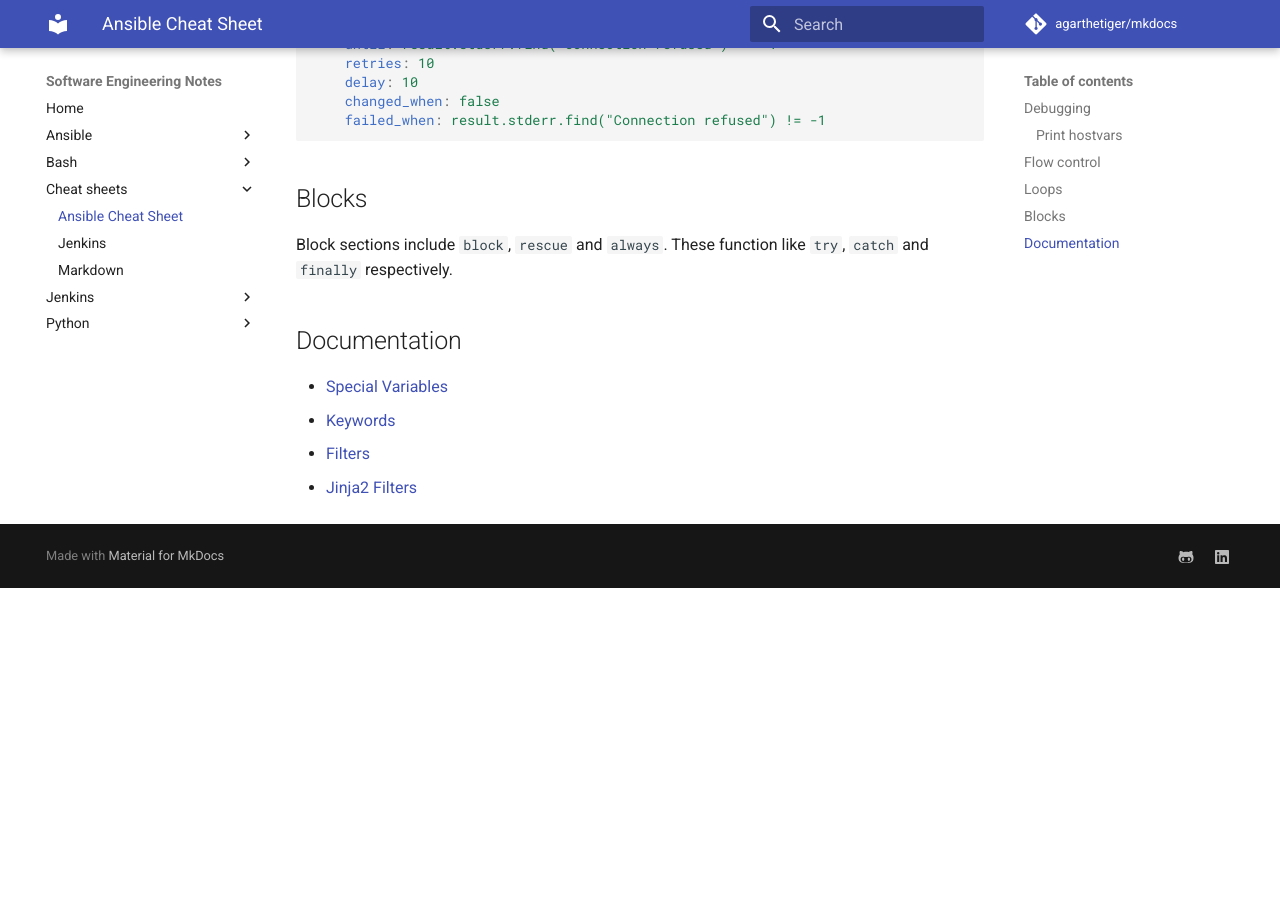
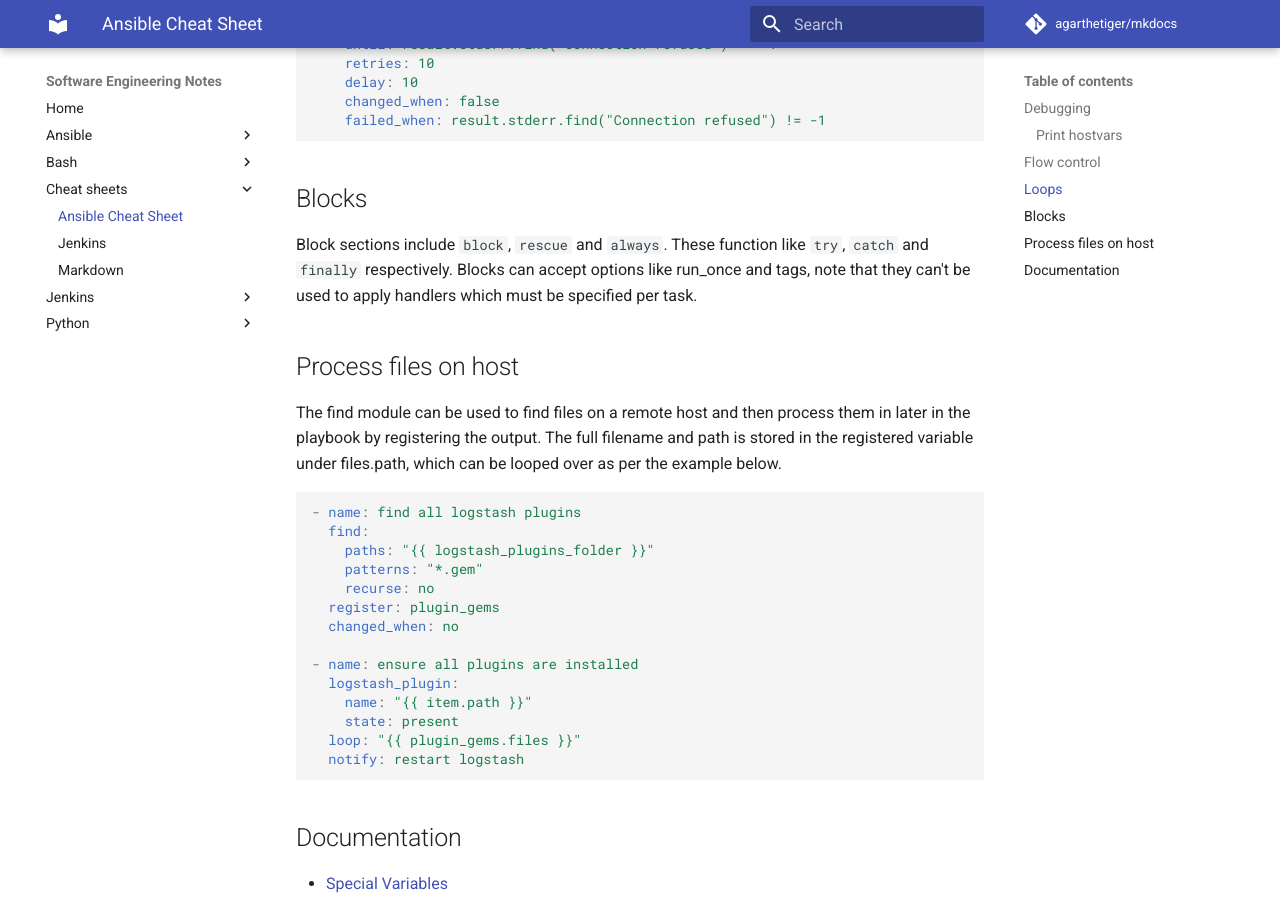
Before and after one commit to agarthetiger/mkdocs, an MkDocs documentation site: the page built from docs/cheat-sheets/ansible.md, in a window 1280 px wide and 900 px high, scrolled down 1142 px. Built offline with MkDocs 1.6.1 and Material for MkDocs 9.7.7, drawn with Linux system fonts in a browser that asks for light colours; comment, search, counter and statistics services are not loaded; before the commit the page ends 1730 px from its top, so only the background shows below that.

Commit message:
Update ansible.md
Add section on finding files and looping over the filenames found.
Expand section on Blocks.

````diff
--- a/docs/cheat-sheets/ansible.md
+++ b/docs/cheat-sheets/ansible.md
@@ -44,7 +44,28 @@ Loops work with `when` and `failed_when` as well as the `until` conditions. `whe
 
 ## Blocks
 
-Block sections include `block`, `rescue` and `always`. These function like `try`, `catch` and `finally` respectively.
+Block sections include `block`, `rescue` and `always`. These function like `try`, `catch` and `finally` respectively. Blocks can accept options like run_once and tags, note that they can't be used to apply handlers which must be specified per task.
+
+## Process files on host
+
+The find module can be used to find files on a remote host and then process them in later in the playbook by registering the output. The full filename and path is stored in the registered variable under files.path, which can be looped over as per the example below.
+
+```yaml
+- name: find all logstash plugins
+  find:
+    paths: "{{ logstash_plugins_folder }}"
+    patterns: "*.gem"
+    recurse: no
+  register: plugin_gems
+  changed_when: no
+
+- name: ensure all plugins are installed
+  logstash_plugin:
+    name: "{{ item.path }}"
+    state: present
+  loop: "{{ plugin_gems.files }}"
+  notify: restart logstash
+```
 
 ## Documentation
 
````
